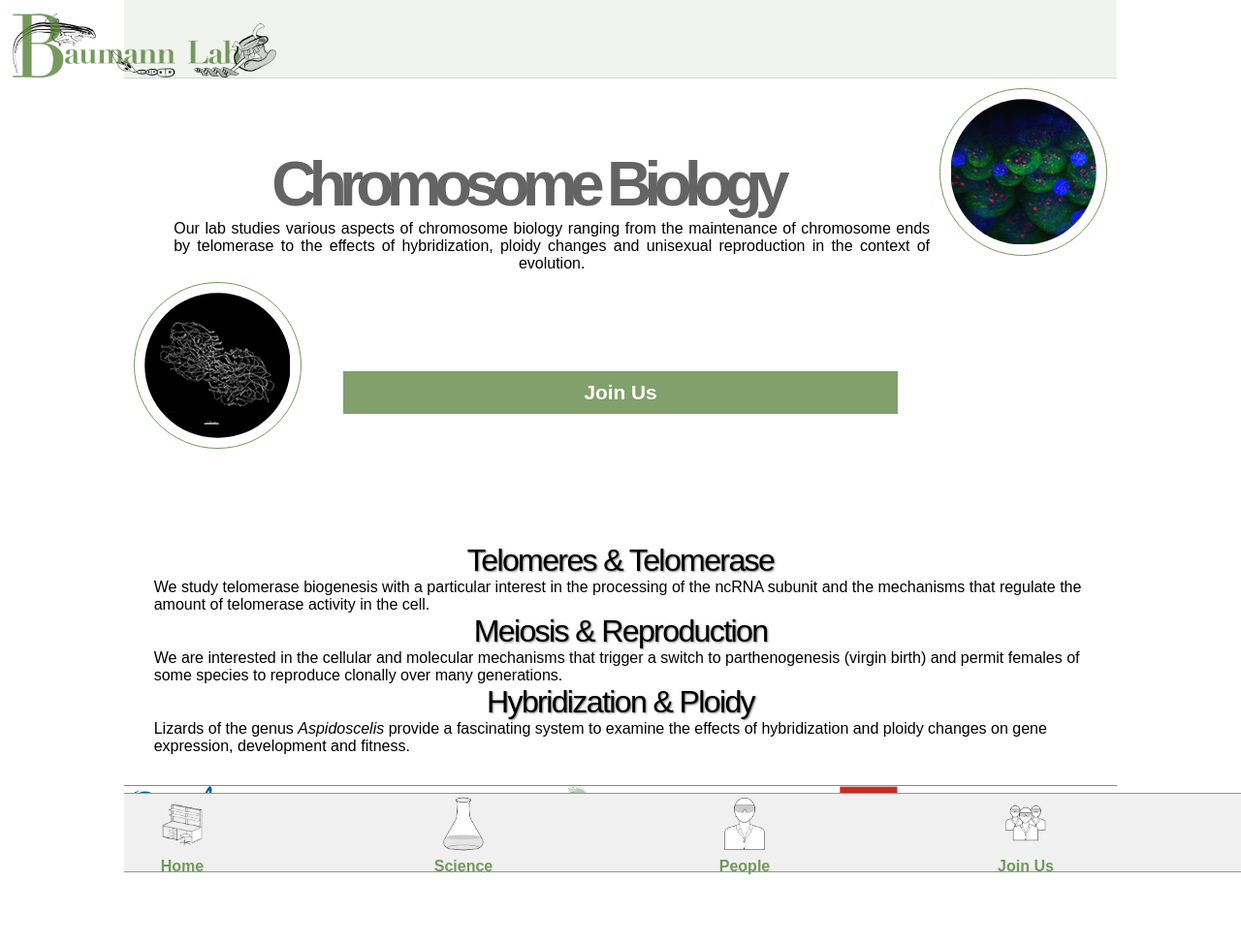
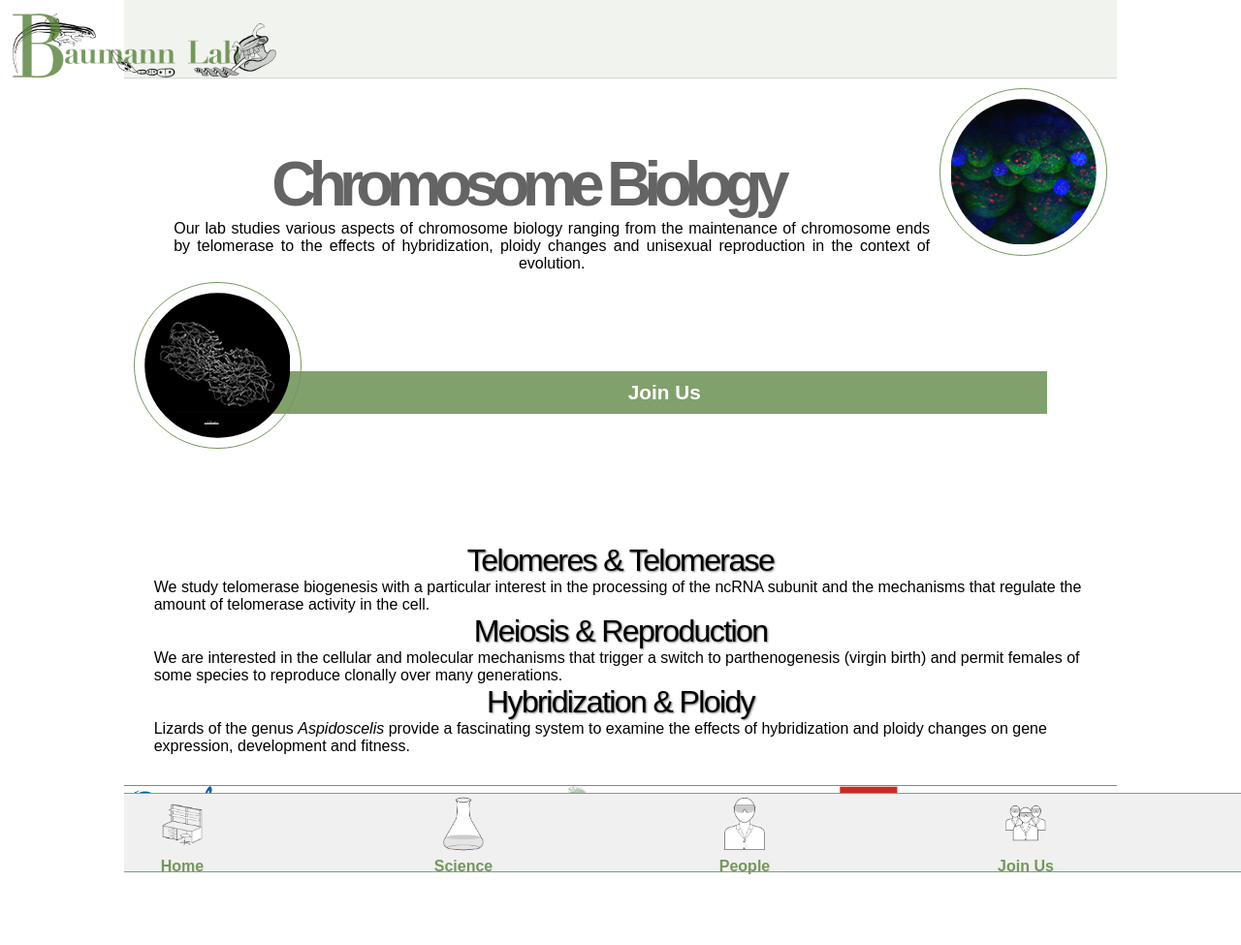
Before and after one commit to kristi-jensen/kristi-jensen.github.io, a Jekyll site: the page built from index.html, in a window 1280 px wide. Shown: the whole page at 97% size. Built offline with Jekyll 4.4.1, drawn with Linux system fonts in a browser that asks for light colours.

Commit message:
Update main.css

```diff
--- a/css/main.css
+++ b/css/main.css
@@ -119,7 +119,8 @@ p {
     font-weight: bold;
     font-size: 1.3em;
     color: white;
-    width: 50%;
+    width: auto;
+    width: 80%;
 }
 .button:hover {
     background-color: rgba(116,151,92,0.9);
```
